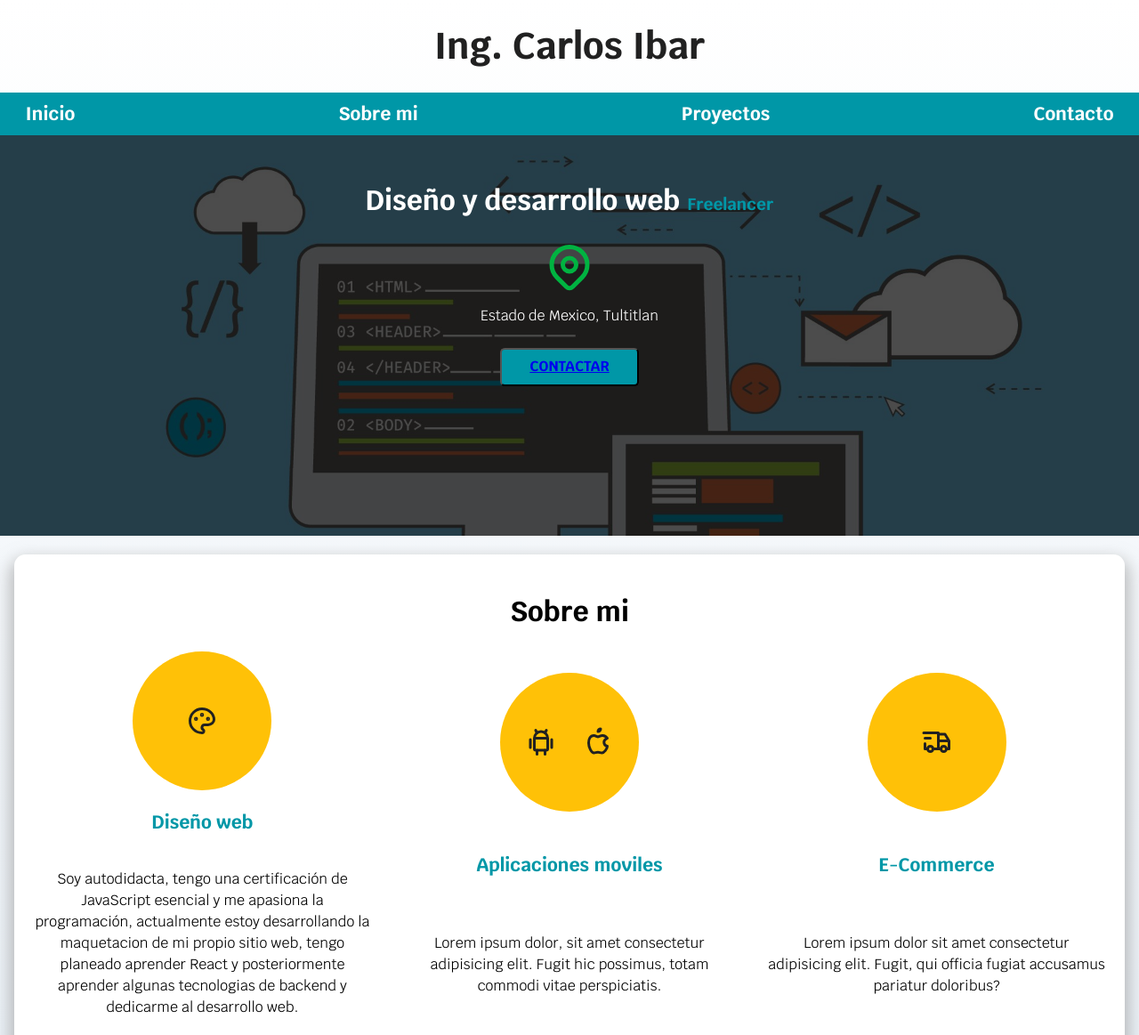
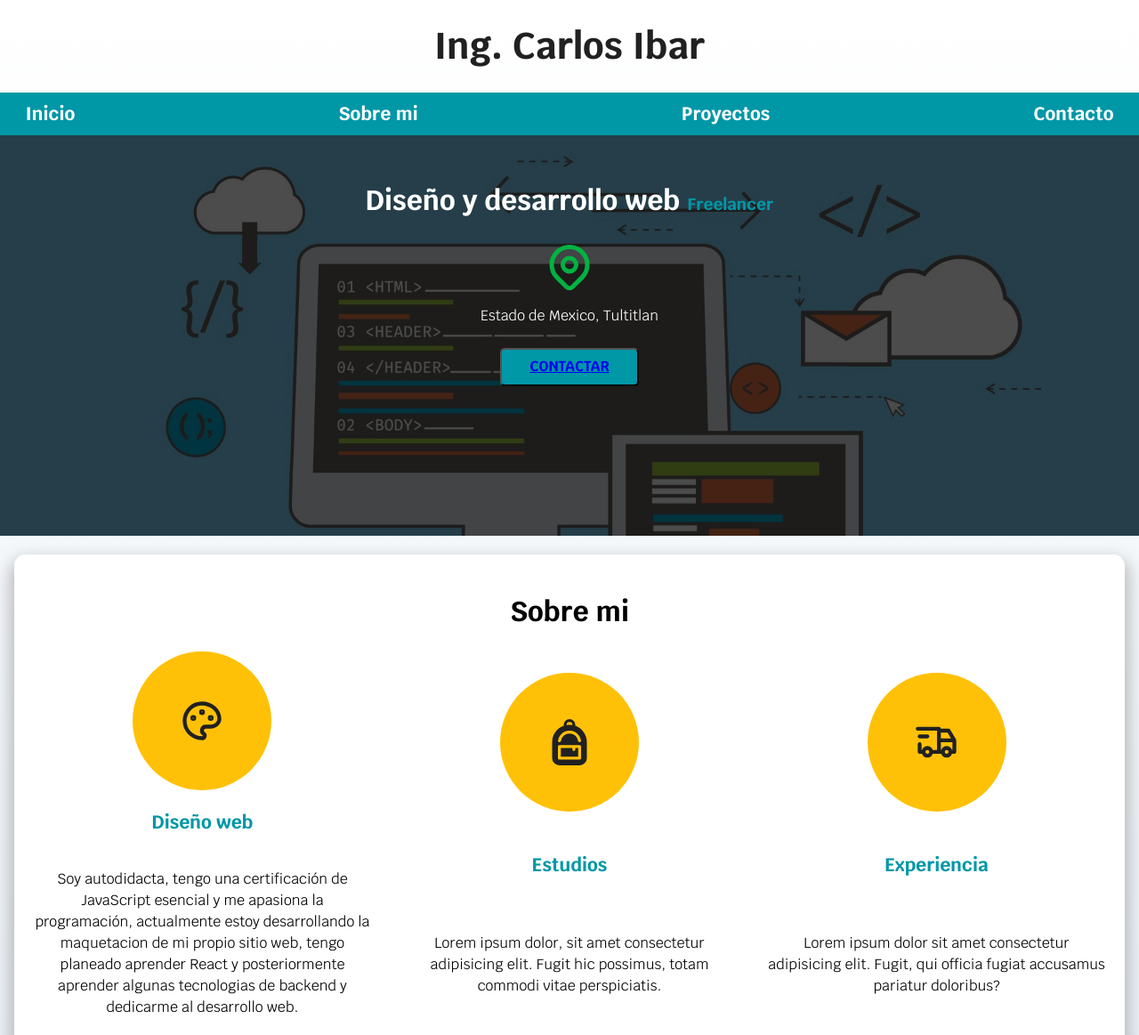
Before and after one commit to carlosibarcaim/CarlosIbarSite, a plain HTML site: page index.html in a window 1280 px wide. Shown: the top 1163 px of the page at 89% size. Drawn offline with nearby package versions, Linux system fonts and the light colour scheme.

Commit message:
Actualizacion 280923

```diff
--- a/PROYECTO-Carrito/js/app.js
+++ b/PROYECTO-Carrito/js/appCarrito.js
@@ -4,15 +4,15 @@ const listaCursos = document.querySelector("#lista-cursos");
 const vaciarCarritoBtn = document.querySelector("#vaciar-carrito");
 const contenedorCarrito = document.querySelector("#lista-carrito tbody");
 const back = document.querySelector(".material-symbols-rounded");
-const contactarBtn = document.querySelector("boton");
+const contactar = document.querySelector(".boton");
 let articulosCarrito = [];
 
 cargarEventListeners();
 function cargarEventListeners() {
-  //Dirigir al form de contacto
-  contactarBtn.addEventListener("click", dirigirContacto);
-  // Regresar a la pagina principal
+  // Regresar a la pagina de los proyectos
   back.addEventListener("click", regresar);
+  // Dirigir a la seccion de contacto
+  //contactar.addEventListener("click", dirigirContacto);
   // Cuando agregas un curso al presionar el boton "Agregar al carrito"
   listaCursos.addEventListener("click", agregarCurso);
   // Elimina curso del carrito
@@ -25,14 +25,6 @@ function cargarEventListeners() {
 }
 
 // FUNCIONES
-function dirigirContacto(e) {
-  e.preventDefault();
-
-  if (e.target.classList.contains("boton")) {
-    console.log("Contactando...");
-    //location.href = "../index.html/#contacto";
-  }
-}
 
 function regresar(e) {
   e.preventDefault();
@@ -55,6 +47,8 @@ function agregarCurso(e) {
 }
 
 function eliminarCurso(e) {
+  e.preventDefault();
+
   if (e.target.classList.contains("borrar-curso")) {
     const cursoId = e.target.getAttribute("data-id");
     console.log(cursoId);
@@ -93,7 +87,7 @@ function leerDatosCurso(curso) {
     articulosCarrito = [...articulosCarrito, infoCurso];
   }
 
-  console.log(articulosCarrito);
+  //console.log(articulosCarrito);
 
   carritoHTML();
 }
--- /dev/null
+++ b/app.js
@@ -0,0 +1,15 @@
+const contactar = document.querySelector("boton");
+
+cargarEventListeners();
+
+function cargarEventListeners() {
+  contactar.addEventListener("click", dirigirContacto);
+}
+
+function dirigirContacto(e) {
+  e.preventDefault();
+
+  if (e.target.classList.contains("boton")) {
+    console.log("dirigiendo...");
+  }
+}
--- a/css/styles.css
+++ b/css/styles.css
@@ -211,6 +211,8 @@ span {
 
 .icono svg {
   color: var(--oscuro);
+  height: 10rem;
+  width: 5rem;
 }
 
 /* Imagenes de proyectos*/
--- a/index.html
+++ b/index.html
@@ -115,48 +115,19 @@
           <div class="icono">
             <svg
               xmlns="http://www.w3.org/2000/svg"
-              class="icon icon-tabler icon-tabler-brand-android"
-              width="36"
-              height="36"
-              viewBox="0 0 24 24"
-              stroke-width="2"
-              stroke="#212121"
-              fill="none"
-              stroke-linecap="round"
-              stroke-linejoin="round"
+              width="16"
+              height="16"
+              fill="currentColor"
+              class="bi bi-backpack-fill"
+              viewBox="0 0 16 16"
             >
-              <path stroke="none" d="M0 0h24v24H0z" fill="none" />
-              <line x1="4" y1="10" x2="4" y2="16" />
-              <line x1="20" y1="10" x2="20" y2="16" />
+              <path d="M5 13v-3h4v.5a.5.5 0 0 0 1 0V10h1v3H5Z" />
               <path
-                d="M7 9h10v8a1 1 0 0 1 -1 1h-8a1 1 0 0 1 -1 -1v-8a5 5 0 0 1 10 0"
+                d="M6 2v.341C3.67 3.165 2 5.388 2 8v5.5A2.5 2.5 0 0 0 4.5 16h7a2.5 2.5 0 0 0 2.5-2.5V8a6.002 6.002 0 0 0-4-5.659V2a2 2 0 1 0-4 0Zm2-1a1 1 0 0 1 1 1v.083a6.04 6.04 0 0 0-2 0V2a1 1 0 0 1 1-1Zm0 3a4 4 0 0 1 3.96 3.43.5.5 0 1 1-.99.14 3 3 0 0 0-5.94 0 .5.5 0 1 1-.99-.14A4 4 0 0 1 8 4ZM4.5 9h7a.5.5 0 0 1 .5.5v4a.5.5 0 0 1-.5.5h-7a.5.5 0 0 1-.5-.5v-4a.5.5 0 0 1 .5-.5Z"
               />
-              <line x1="8" y1="3" x2="9" y2="5" />
-              <line x1="16" y1="3" x2="15" y2="5" />
-              <line x1="9" y1="18" x2="9" y2="21" />
-              <line x1="15" y1="18" x2="15" y2="21" />
-            </svg>
-
-            <svg
-              xmlns="http://www.w3.org/2000/svg"
-              class="icon icon-tabler icon-tabler-brand-apple"
-              width="36"
-              height="36"
-              viewBox="0 0 24 24"
-              stroke-width="2"
-              stroke="#212121"
-              fill="none"
-              stroke-linecap="round"
-              stroke-linejoin="round"
-            >
-              <path stroke="none" d="M0 0h24v24H0z" fill="none" />
-              <path
-                d="M9 7c-3 0 -4 3 -4 5.5c0 3 2 7.5 4 7.5c1.088 -.046 1.679 -.5 3 -.5c1.312 0 1.5 .5 3 .5s4 -3 4 -5c-.028 -.01 -2.472 -.403 -2.5 -3c-.019 -2.17 2.416 -2.954 2.5 -3c-1.023 -1.492 -2.951 -1.963 -3.5 -2c-1.433 -.111 -2.83 1 -3.5 1c-.68 0 -1.9 -1 -3 -1z"
-              />
-              <path d="M12 4a2 2 0 0 0 2 -2a2 2 0 0 0 -2 2" />
             </svg>
           </div>
-          <h3>Aplicaciones moviles</h3>
+          <h3>Estudios</h3>
           <p>
             Lorem ipsum dolor, sit amet consectetur adipisicing elit. Fugit hic
             possimus, totam commodi vitae perspiciatis.
@@ -184,7 +155,7 @@
               <line x1="3" y1="9" x2="7" y2="9" />
             </svg>
           </div>
-          <h3>E-Commerce</h3>
+          <h3>Experiencia</h3>
           <p>
             Lorem ipsum dolor sit amet consectetur adipisicing elit. Fugit, qui
             officia fugiat accusamus pariatur doloribus?
@@ -251,5 +222,7 @@
     <footer>
       <p>Todos los derechos reservados. Ing. Carlos Ibar</p>
     </footer>
+    <script src="/PROYECTO-Carrito/js/appCarrito.js"></script>
+    <script src="/app.js"></script>
   </body>
 </html>
```
Also changed, not shown: PROYECTO-Carrito/Carrito.html (+2 -2 lines), Proyectos.html (+2 -0 lines).
